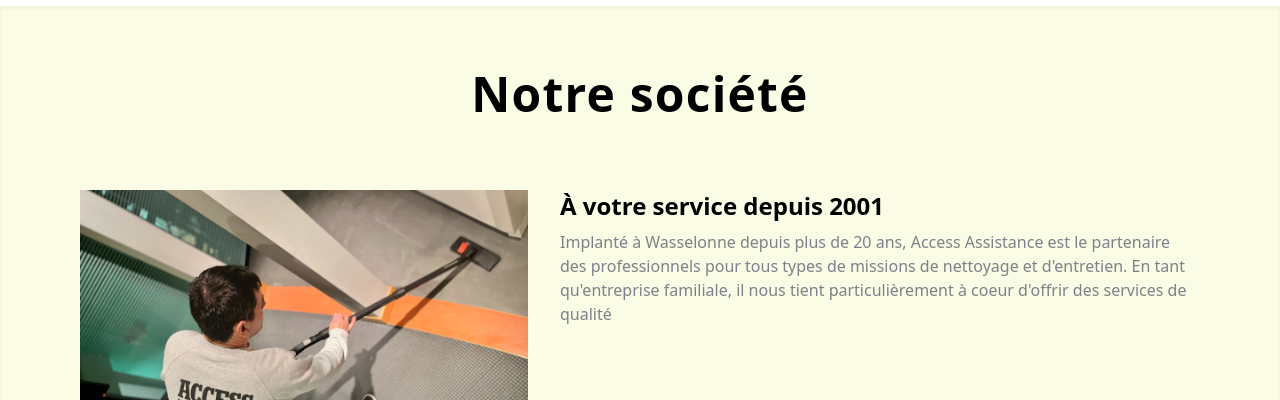
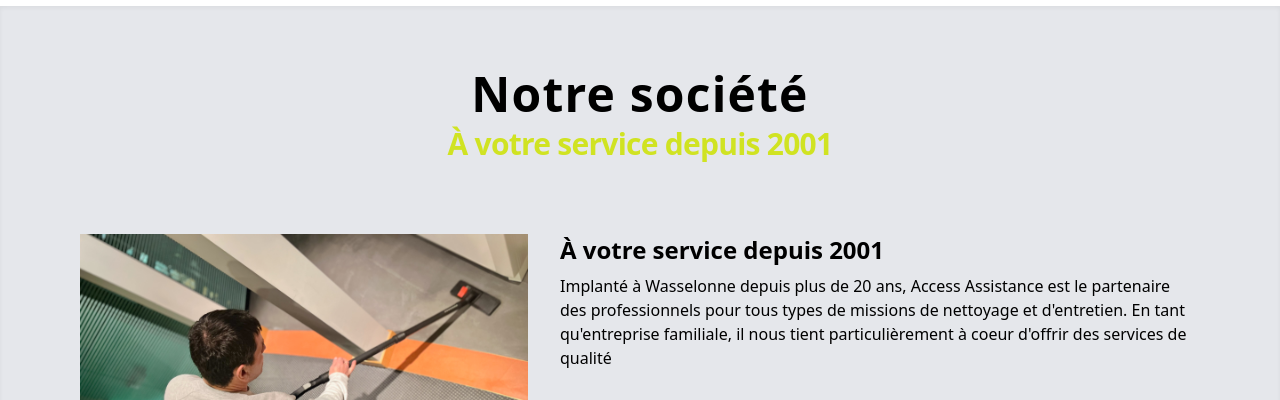
Before and after one commit to MathieuGood/access-assistance-website, a React (Vite) app: page / in a window 1280 px wide. Shown: the part 552-952 px from the top of the page. Built offline with nearby package versions, Linux system fonts and the light colour scheme.

Commit message:
Corrected h1, h2, h3 hierarchy (more than one h1 previously)

```diff
--- a/src/components/About.tsx
+++ b/src/components/About.tsx
@@ -5,7 +5,7 @@ import Section from "./Section"
 const About: React.FC = () => {
 	const { about } = data
 	return (
-		<Section sectionData={about} bgColor="bg-green-light">
+		<Section sectionData={about} bgColor="bg-gray-200" subtitleColor="text-green-medium">
 			{about.items.map((paragraph, index) => (
 				<div
 					key={index}
@@ -17,7 +17,7 @@ const About: React.FC = () => {
 						<div className="about-paragraph-title text-2xl font-bold mb-2">
 							{paragraph.title}
 						</div>
-						<div className="about-paragraph-desc text-base text-gray-light place-self-center">
+						<div className="about-paragraph-desc text-base place-self-center">
 							{paragraph.description}
 						</div>
 					</div>
--- a/src/components/Hero.tsx
+++ b/src/components/Hero.tsx
@@ -7,16 +7,16 @@ const Hero: React.FC = () => {
 		<section className="bg-white shadow-md pb-2">
 			<div className="grid max-w-screen-xl px-4 py-2 pb-4 md:py-8 mx-auto md:gap-8 lg:pb-12 lg:px-16 md:grid-cols-12">
 				<div className="hero-left place-self-center md:col-span-7">
-					<h1 className="max-w-2xl mb-4 text-4xl font-extrabold md:text-5xl xl:text-6xl tracking-tighter lg:tracking-normal">
+					<p className="max-w-2xl mb-4 text-4xl font-extrabold md:text-5xl xl:text-6xl tracking-tighter lg:tracking-normal">
 						Une idée ? Un besoin ?
-					</h1>
-					<h1 className="max-w-2xl mb-4 text-4xl text-green-medium font-extrabold md:text-5xl xl:text-6xl tracking-tighter lg:tracking-normal">
+					</p>
+					<p className="max-w-2xl mb-4 text-4xl text-green-medium font-extrabold md:text-5xl xl:text-6xl tracking-tighter lg:tracking-normal">
 						On peut le faire !
-					</h1>
-					<p className="max-w-2xl md:mt-8 mb-6 text-gray-light  font-semibold lg:mb-8 md:text-lg lg:text-xl">
+					</p>
+					<h1 className="max-w-2xl md:mt-8 mb-6 text-gray-light  font-semibold lg:mb-8 md:text-lg lg:text-xl">
 						Votre partenaire à taille humaine pour tous vos besoins en nettoyage dans le
 						département du Bas-Rhin.
-					</p>
+					</h1>
 					<a
 						href="tel:+33388871515"
 						className="bg-green-medium inline-flex items-center justify-center px-4 sm:px-7 py-3 mr-3 text-base font-medium text-center text-green-dark rounded-lg focus:ring-4 focus:ring-primary-300 hover:shadow-md ">
--- a/src/components/Section.tsx
+++ b/src/components/Section.tsx
@@ -11,14 +11,14 @@ const Section: React.FC<{
 		<section id={sectionData.title} className={`${bgColor} shadow-inner  pb-4`}>
 			<div className="max-w-screen-xl mx-auto grid py-8 lg:py-10 px-4 lg:px-16">
 				<div className="pb-10 pt-6 text-center">
-					<h1 className={`text-5xl font-extrabold tracking-wide ${titleColor}`}>
+					<h2 className={`text-5xl font-extrabold tracking-wide ${titleColor}`}>
 						{sectionData.title}
-					</h1>
+					</h2>
 					{sectionData.subtitle && (
-						<h2
+						<h3
 							className={`mt-2 text-2xl leading-8 font-extrabold tracking-tight sm:text-3xl ${subtitleColor}`}>
 							{sectionData.subtitle}
-						</h2>
+						</h3>
 					)}
 				</div>
 				<div id="section-content" className="px-4">
--- a/src/data/contentData.json
+++ b/src/data/contentData.json
@@ -36,6 +36,7 @@
 
 	"about": {
 		"title": "Notre société",
+		"subtitle": "À votre service depuis 2001",
 		"items": [
 			{
 				"title": "À votre service depuis 2001",
```
